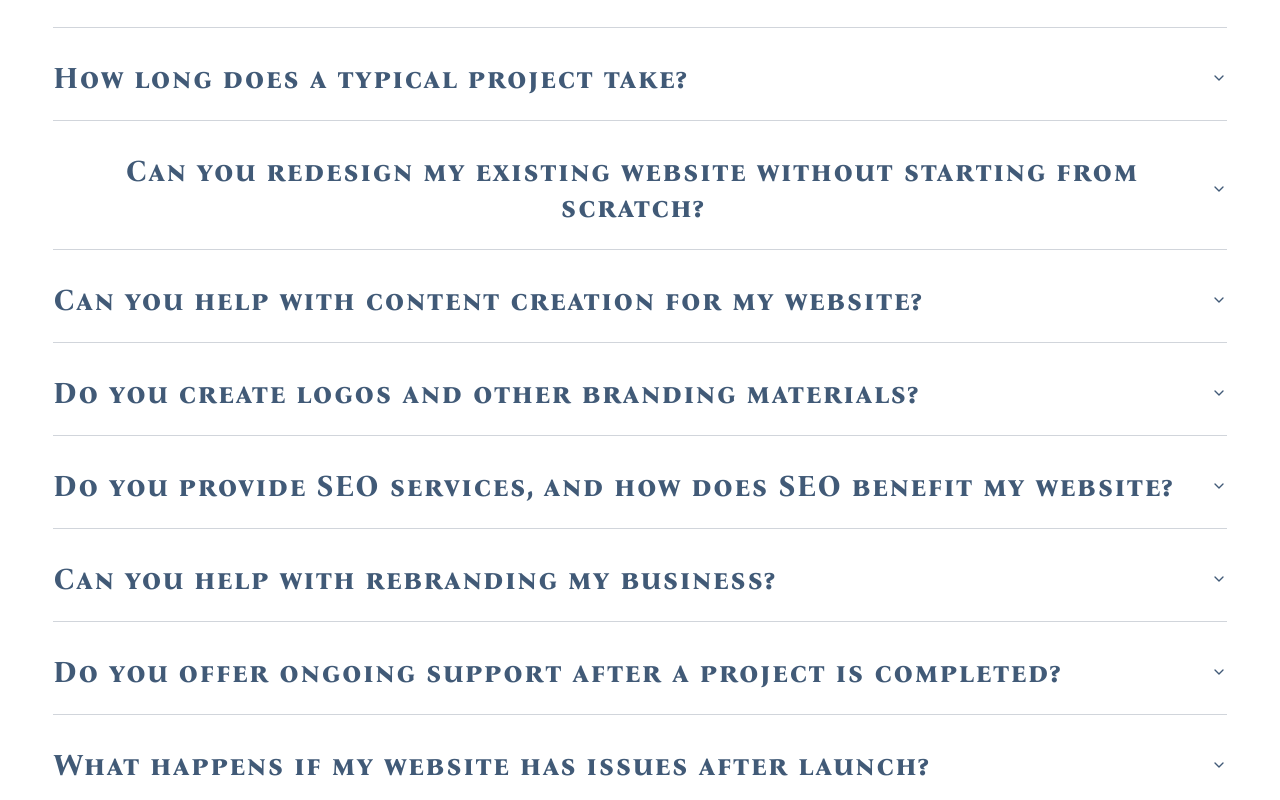
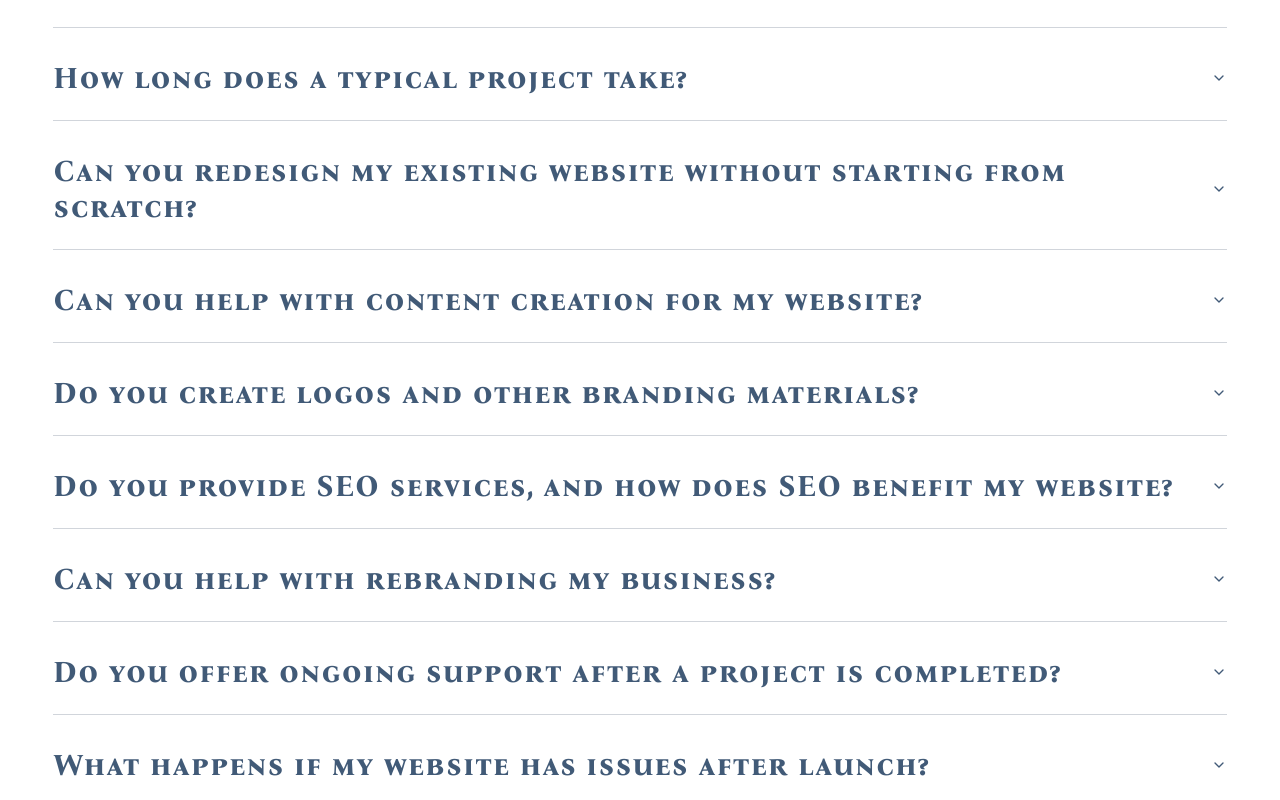
Before and after one commit to tmchuynh/phoenix-code-studio, a Next.js app: page /frequently-asked-questions in a window 1280 px wide. Shown: the part 900-1700 px from the top of the page. Built offline with nearby package versions, Linux system fonts and the light colour scheme.

Commit message:
fix text layout

```diff
--- a/src/app/frequently-asked-questions/page.tsx
+++ b/src/app/frequently-asked-questions/page.tsx
@@ -29,7 +29,9 @@ const FAQPage: FC = () => {
         <Accordion type="single" collapsible className="w-full">
           {FAQs.map((question, index) => (
             <AccordionItem value={`${index}`} key={index}>
-              <AccordionTrigger>{question.question}</AccordionTrigger>
+              <AccordionTrigger className="text-start">
+                {question.question}
+              </AccordionTrigger>
               <AccordionContent>
                 <p>{question.answer}</p>
               </AccordionContent>
```
